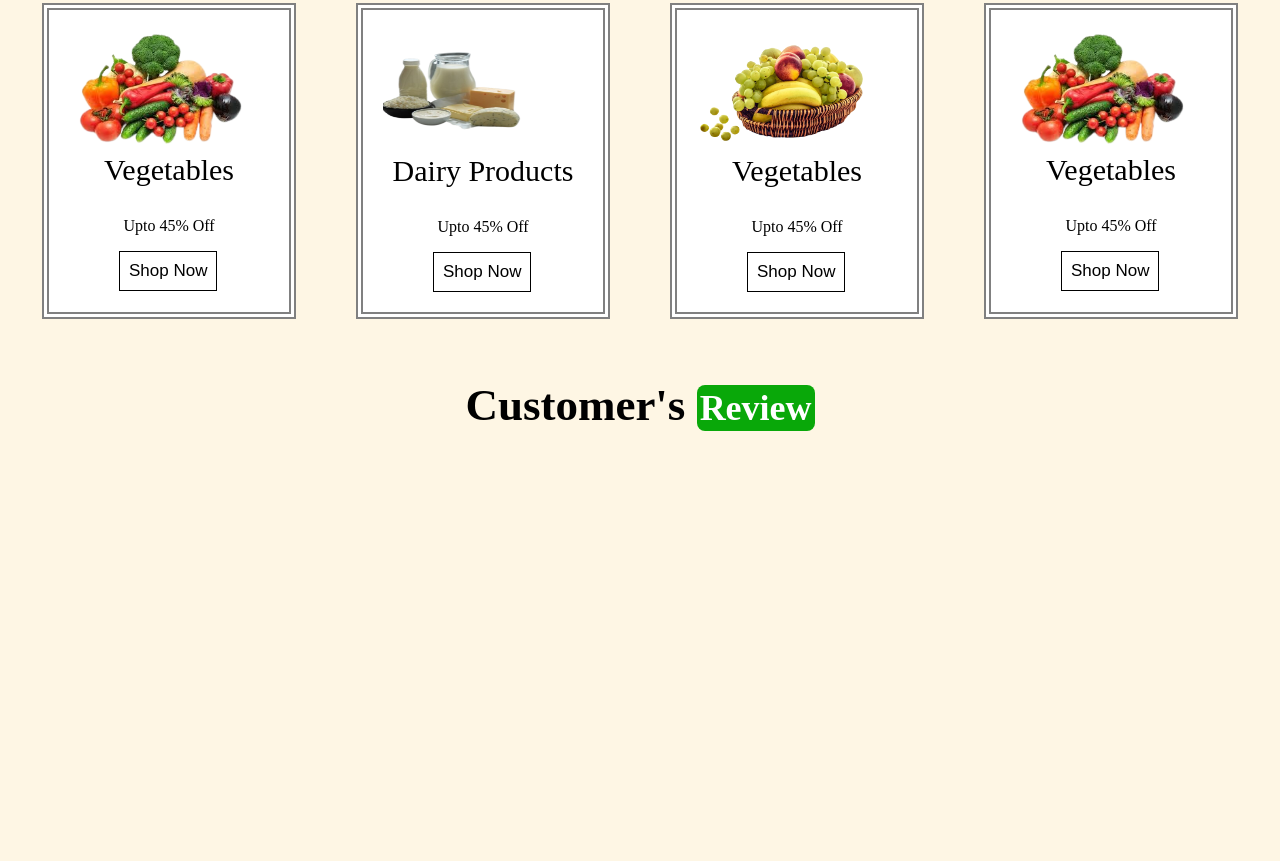
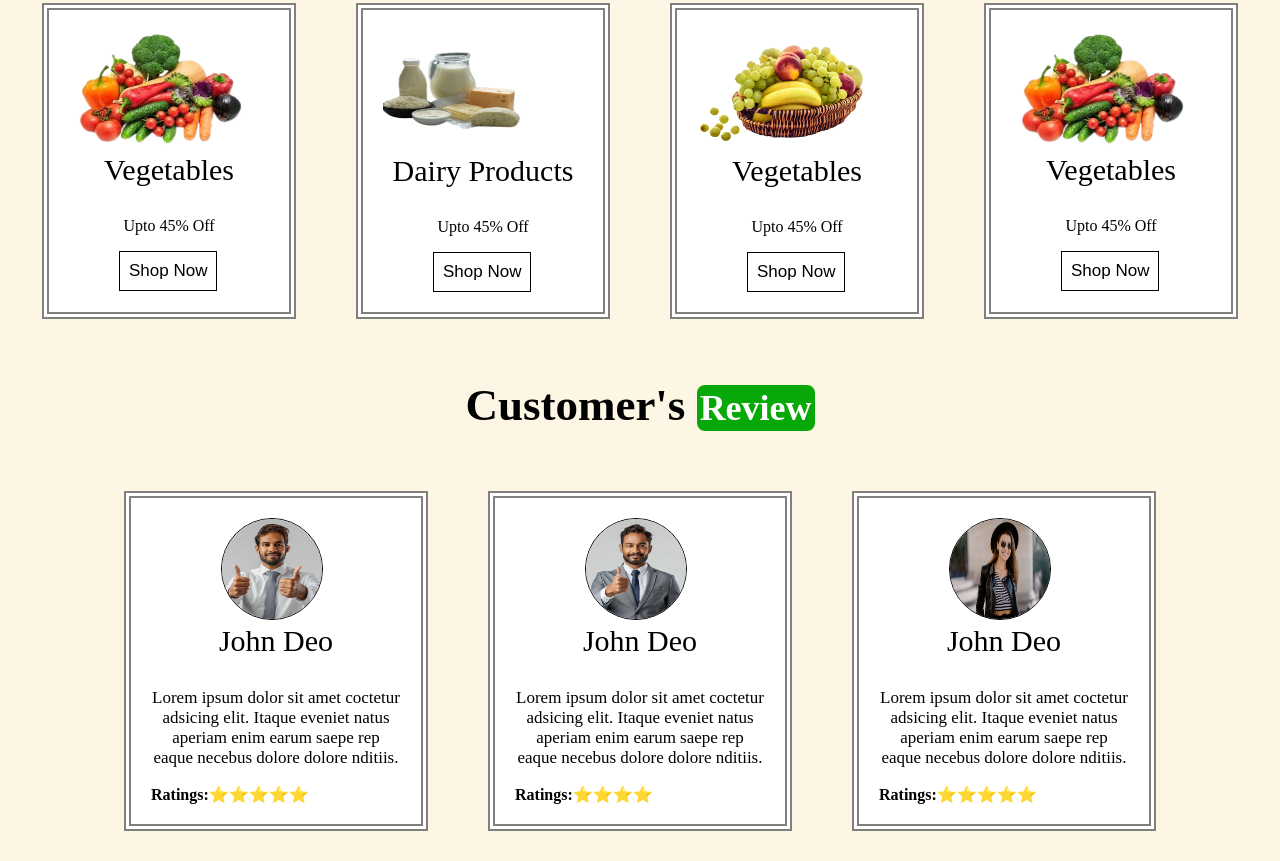
Before and after one commit to dipaligaikwad12/Media-Queries, a plain HTML site: page index.html in a window 1280 px wide. Shown: the part 1486-2347 px from the top of the page. Before the commit the page ends 1947 px from the top, so only its background shows below. Drawn offline with Linux system fonts and the light colour scheme.

Commit message:
customer review added

```diff
--- a/index.html
+++ b/index.html
@@ -68,5 +68,25 @@
         </div>
     </div>
     <h1 class="heading">Customer's <span class="name-color">Review</span></h1>
+    <div class="features-container">
+        <div class="customer-card">
+            <img src="./images/cust-image2.jpg" class="customer-image">
+            <p class="card-name">John Deo</p>
+            <p class="card-paragraph">Lorem ipsum dolor sit amet coctetur adsicing elit. Itaque eveniet natus aperiam enim earum saepe rep eaque necebus dolore dolore nditiis.</p>
+            <span class="algn"><b>Ratings:</b>⭐⭐⭐⭐⭐</span>
+        </div>
+        <div class="customer-card">
+            <img src="./images/cust-image4.jpg" class="customer-image">
+            <p class="card-name">John Deo</p>
+            <p class="card-paragraph">Lorem ipsum dolor sit amet coctetur adsicing elit. Itaque eveniet natus aperiam enim earum saepe rep eaque necebus dolore dolore nditiis.</p>
+            <span class="algn"><b>Ratings:</b>⭐⭐⭐⭐</span>
+        </div>
+        <div class="customer-card">
+            <img src="./images/girl.jpg" class="customer-image">
+            <p class="card-name">John Deo</p>
+            <p class="card-paragraph">Lorem ipsum dolor sit amet coctetur adsicing elit. Itaque eveniet natus aperiam enim earum saepe rep eaque necebus dolore dolore nditiis.</p>
+            <span class="algn"><b>Ratings:</b>⭐⭐⭐⭐⭐</span>
+        </div>
+    </div>
 </body>
 </html>
--- a/style.css
+++ b/style.css
@@ -102,6 +102,23 @@ body{
     border-radius: 10px;
     transition: 0.5s;
 }
+.customer-card{
+    width: 250px;
+    background-color: #ffffff;
+    margin: 30px;
+    padding: 20px;
+    border: 7px double grey;
+}
+.customer-card:hover{
+    box-shadow: 0px 0px 3px 4px #09a809;
+}
+.customer-image{
+    height: 100px;
+    border: 1px solid black;
+    width: 100px;
+    border-radius: 50%;
+    margin-left: 70px;
+}
 
 /*mobile*/
 @media screen and(max-width:500px){
```
Also changed, not shown: images/cust-image2.jpg (added), images/cust-image4.jpg (added), images/girl.jpg (added).
